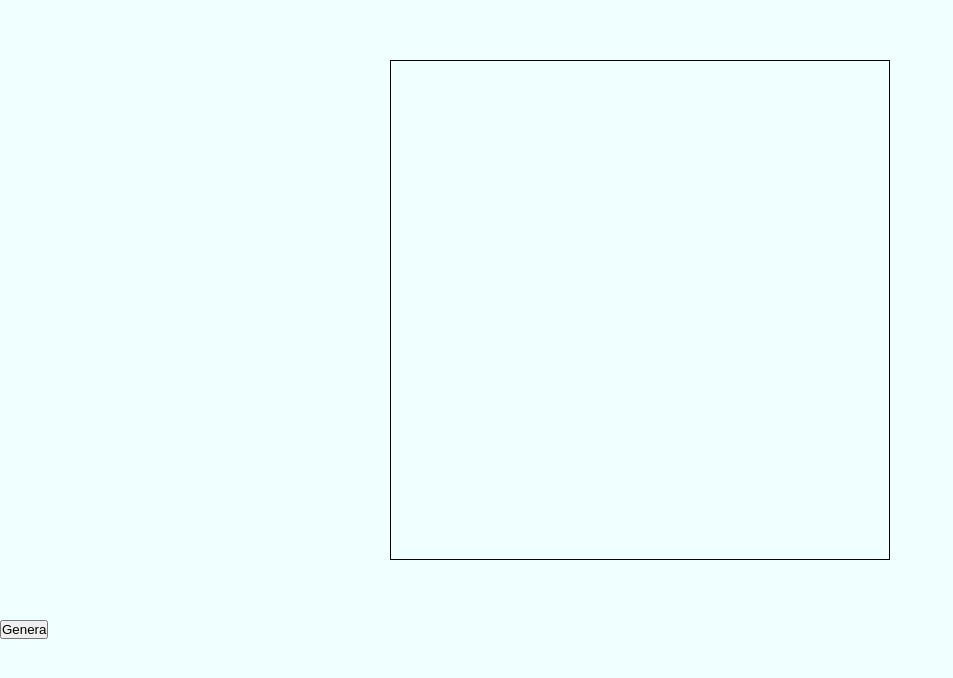
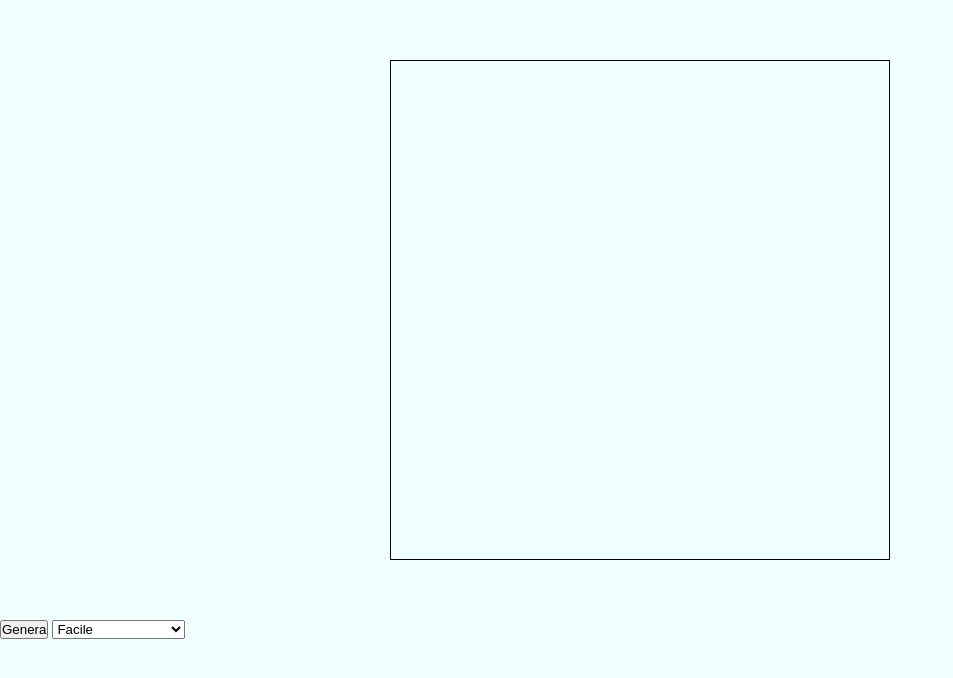
Before and after one commit to eldin001/js-campominato-grid, a plain HTML site: page index.html in a window 1280 px wide. Shown: the whole page, without its empty margins (0-953 px from the left). Drawn offline with Linux system fonts and the light colour scheme.

Commit message:
added select

```diff
--- a/index.html
+++ b/index.html
@@ -1,15 +1,28 @@
 <!DOCTYPE html>
 <html lang="en">
+
 <head>
     <meta charset="UTF-8">
     <meta name="viewport" content="width=device-width, initial-scale=1.0">
     <link rel="stylesheet" href="style.css">
     <title>Document</title>
 </head>
+
 <body>
-    <main>
-    </main>
-    <button id="button">Genera</button>
+    <div id="wrapper">
+        <main>
+        </main>
+        <div id="toolbar">
+            <button id="button">Genera</button>
+            <select name="difficulty" id="difficulty">
+                <option value="" disabled>Seleziona difficoltà</option>
+                <option value="easy">Facile</option>
+                <option value="difficult">Difficile</option>
+                <option value="veryDifficult">Molto Difficile</option>
+            </select>
+        </div>
+    </div>
     <script src="script.js"></script>
 </body>
+
 </html>
```
